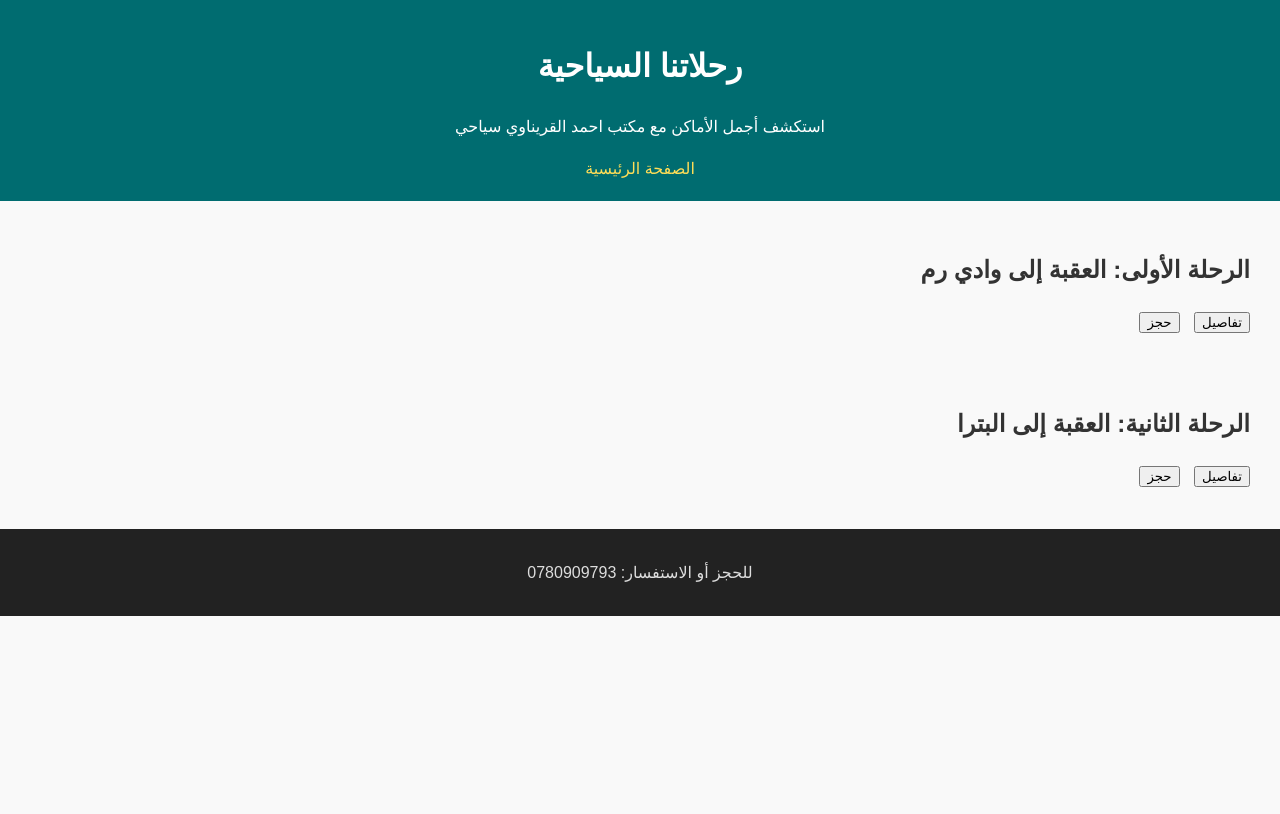
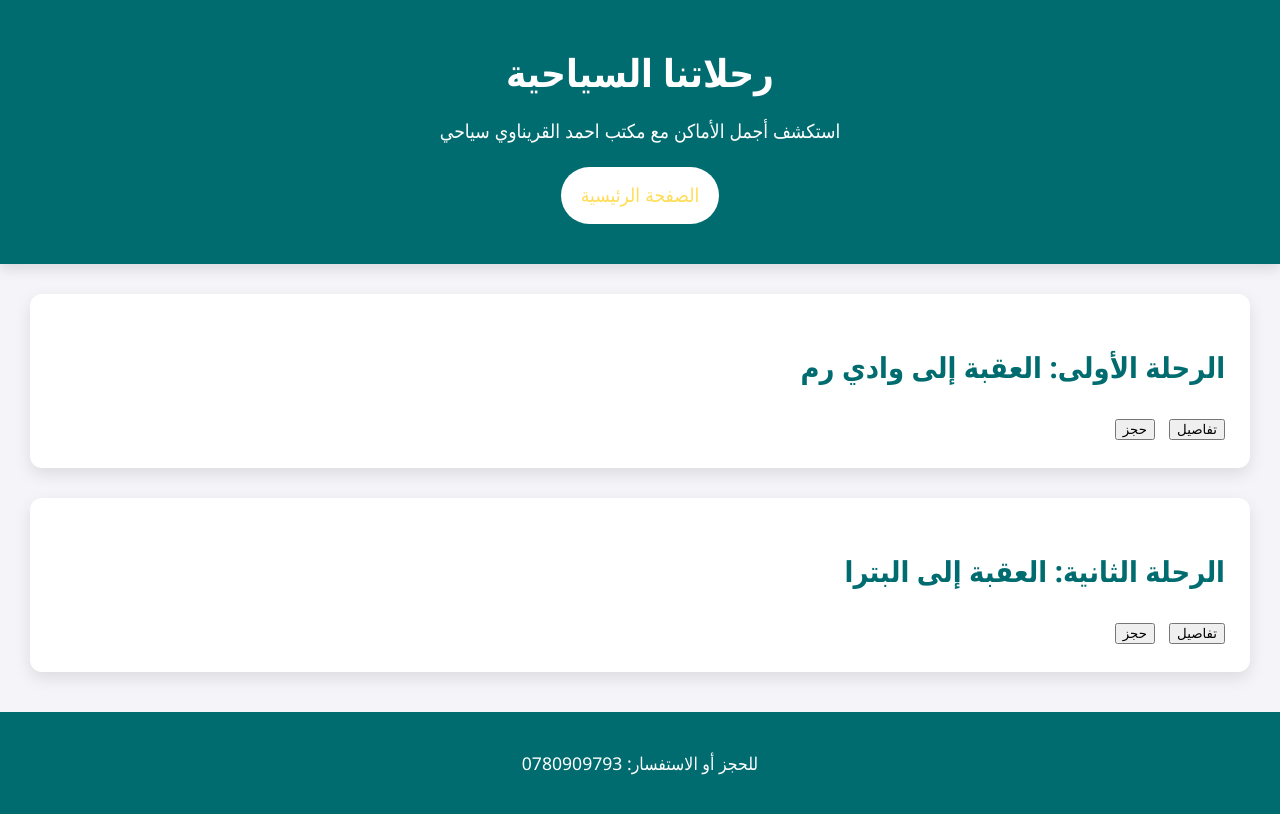
Before and after one commit to MALEKQRENAWI/Aqaba-Tourism-Office, a plain HTML site: page trips.html in a window 1280 px wide. Drawn offline with Linux system fonts and the light colour scheme.

Commit message:
Update style.css

```diff
--- a/style.css
+++ b/style.css
@@ -1,8 +1,8 @@
 body {
-  font-family: 'Arial', sans-serif;
-  background-color: #f9f9f9;
+  font-family: 'Segoe UI', Tahoma, Geneva, Verdana, sans-serif;
+  background-color: #f4f4f9;
   color: #333;
-  line-height: 1.6;
+  line-height: 1.7;
   margin: 0;
   padding: 0;
 }
@@ -10,25 +10,64 @@ body {
 header {
   background-color: #006c70;
   color: white;
-  padding: 20px;
+  padding: 40px;
   text-align: center;
+  box-shadow: 0 6px 12px rgba(0, 0, 0, 0.1);
+}
+
+header h1 {
+  margin: 0;
+  font-size: 2.4em;
+}
+
+header p {
+  font-size: 1.2em;
+  margin-top: 10px;
 }
 
 nav a {
   color: #ffdd57;
+  text-decoration: none;
+  font-size: 1.2em;
+  padding: 12px 20px;
+  background-color: #ffffff;
+  border-radius: 50px;
   margin: 0 10px;
-  text-decoration: none;
+  display: inline-block;
+  transition: all 0.3s ease;
+}
+
+nav a:hover {
+  background-color: #007bff;
+  color: white;
 }
 
 section {
-  padding: 20px;
-  margin: 10px;
+  margin: 30px;
+  background-color: #ffffff;
+  border-radius: 12px;
+  padding: 25px;
+  box-shadow: 0 6px 16px rgba(0, 0, 0, 0.1);
+}
+
+section h2 {
+  color: #006c70;
+  font-size: 1.8em;
+}
+
+section p {
+  font-size: 1.1em;
+  color: #555;
 }
 
 footer {
-  background-color: #222;
-  color: #ddd;
   text-align: center;
-  padding: 15px;
-  margin-top: 20px;
+  padding: 20px;
+  background-color: #006c70;
+  color: white;
+  margin-top: 40px;
 }
+
+footer p {
+  font-size: 1.1em;
+}
```
